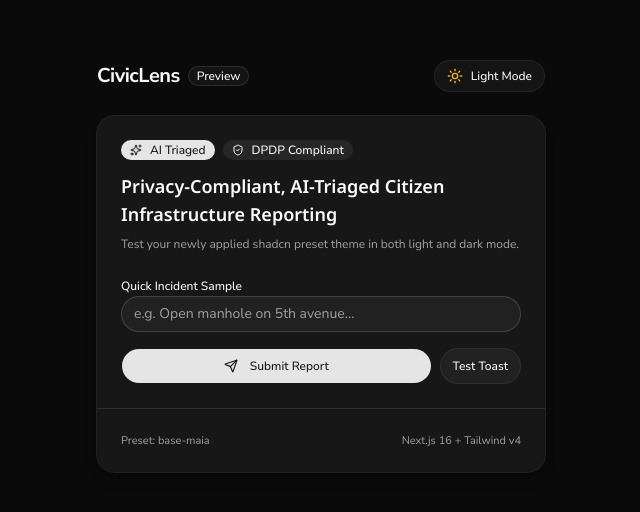
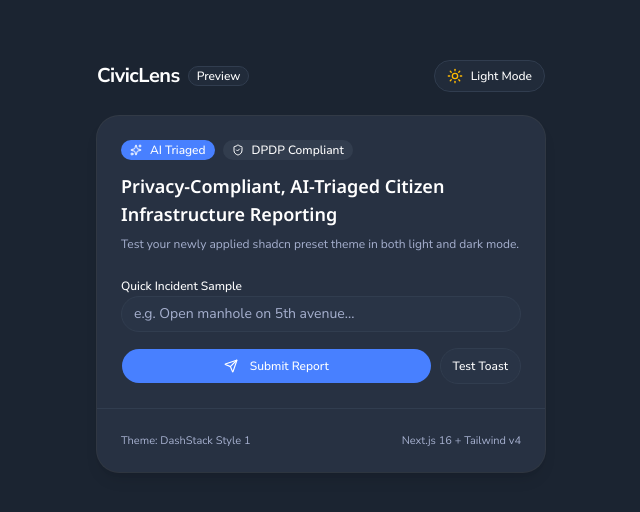
Before and after one commit to Ankit-Kum-ar/civiclens, a Next.js app: page / in a window 1280 px wide. Shown: the part 134-646 px from the top of the page, without its empty margins (319-959 px from the left). Built offline with nearby package versions, Linux system fonts and the light colour scheme.

Commit message:
feat: add global styles and landing page component with theme support

```diff
--- a/src/app/globals.css
+++ b/src/app/globals.css
@@ -39,82 +39,88 @@
   --color-popover: var(--popover);
   --color-card-foreground: var(--card-foreground);
   --color-card: var(--card);
-  --radius-sm: calc(var(--radius) * 0.6);
-  --radius-md: calc(var(--radius) * 0.8);
+  --radius-sm: calc(var(--radius) * 0.5);
+  --radius-md: calc(var(--radius) * 0.7);
   --radius-lg: var(--radius);
-  --radius-xl: calc(var(--radius) * 1.4);
-  --radius-2xl: calc(var(--radius) * 1.8);
-  --radius-3xl: calc(var(--radius) * 2.2);
-  --radius-4xl: calc(var(--radius) * 2.6);
+  --radius-xl: calc(var(--radius) * 1.3);
+  --radius-2xl: calc(var(--radius) * 1.6);
+  --radius-3xl: calc(var(--radius) * 2.0);
+  --radius-4xl: calc(var(--radius) * 2.5);
 }
 
+/* ==========================================================================
+   1. DashStack Light Style 1 (:root)
+   ========================================================================== */
 :root {
-  --card: oklch(1 0 0);
-  --card-foreground: oklch(0.145 0 0);
-  --popover: oklch(1 0 0);
-  --popover-foreground: oklch(0.145 0 0);
-  --primary: oklch(0.205 0 0);
-  --primary-foreground: oklch(0.985 0 0);
-  --secondary: oklch(0.97 0 0);
-  --secondary-foreground: oklch(0.205 0 0);
-  --muted: oklch(0.97 0 0);
-  --muted-foreground: oklch(0.556 0 0);
-  --accent: oklch(0.97 0 0);
-  --accent-foreground: oklch(0.205 0 0);
-  --destructive: oklch(0.577 0.245 27.325);
-  --border: oklch(0.922 0 0);
-  --input: oklch(0.922 0 0);
-  --ring: oklch(0.708 0 0);
-  --chart-1: oklch(0.87 0 0);
-  --chart-2: oklch(0.556 0 0);
-  --chart-3: oklch(0.439 0 0);
-  --chart-4: oklch(0.371 0 0);
-  --chart-5: oklch(0.269 0 0);
-  --radius: 0.625rem;
-  --sidebar: oklch(0.985 0 0);
-  --sidebar-foreground: oklch(0.145 0 0);
-  --sidebar-primary: oklch(0.205 0 0);
-  --sidebar-primary-foreground: oklch(0.985 0 0);
-  --sidebar-accent: oklch(0.97 0 0);
-  --sidebar-accent-foreground: oklch(0.205 0 0);
-  --sidebar-border: oklch(0.922 0 0);
-  --sidebar-ring: oklch(0.708 0 0);
-  --background: oklch(1 0 0);
-  --foreground: oklch(0.145 0 0);
+  --background: #F5F6FA;
+  --foreground: #202224;
+  --card: #FFFFFF;
+  --card-foreground: #202224;
+  --popover: #FFFFFF;
+  --popover-foreground: #202224;
+  --primary: #4880FF;
+  --primary-foreground: #FFFFFF;
+  --secondary: #F1F4F9;
+  --secondary-foreground: #202224;
+  --muted: #ECEEF7;
+  --muted-foreground: #737791;
+  --accent: #F1F4F9;
+  --accent-foreground: #4880FF;
+  --destructive: #EF3826;
+  --border: #E0E0E0;
+  --input: #E0E0E0;
+  --ring: #4880FF;
+  --radius: 0.875rem; /* 14px DashStack card radius */
+  --sidebar: #FFFFFF;
+  --sidebar-foreground: #202224;
+  --sidebar-primary: #4880FF;
+  --sidebar-primary-foreground: #FFFFFF;
+  --sidebar-accent: #F1F4F9;
+  --sidebar-accent-foreground: #4880FF;
+  --sidebar-border: #E0E0E0;
+  --sidebar-ring: #4880FF;
+  --chart-1: #4880FF;
+  --chart-2: #00B69B;
+  --chart-3: #FF9F43;
+  --chart-4: #EF3826;
+  --chart-5: #6226EF;
 }
 
+/* ==========================================================================
+   2. DashStack Dark Style 1 (.dark)
+   ========================================================================== */
 .dark {
-  --background: oklch(0.145 0 0);
-  --foreground: oklch(0.985 0 0);
-  --card: oklch(0.205 0 0);
-  --card-foreground: oklch(0.985 0 0);
-  --popover: oklch(0.205 0 0);
-  --popover-foreground: oklch(0.985 0 0);
-  --primary: oklch(0.922 0 0);
-  --primary-foreground: oklch(0.205 0 0);
-  --secondary: oklch(0.269 0 0);
-  --secondary-foreground: oklch(0.985 0 0);
-  --muted: oklch(0.269 0 0);
-  --muted-foreground: oklch(0.708 0 0);
-  --accent: oklch(0.269 0 0);
-  --accent-foreground: oklch(0.985 0 0);
-  --destructive: oklch(0.704 0.191 22.216);
-  --border: oklch(1 0 0 / 10%);
-  --input: oklch(1 0 0 / 15%);
-  --ring: oklch(0.556 0 0);
-  --chart-1: oklch(0.87 0 0);
-  --chart-2: oklch(0.556 0 0);
-  --chart-3: oklch(0.439 0 0);
-  --chart-4: oklch(0.371 0 0);
-  --chart-5: oklch(0.269 0 0);
-  --sidebar: oklch(0.205 0 0);
-  --sidebar-foreground: oklch(0.985 0 0);
-  --sidebar-primary: oklch(0.488 0.243 264.376);
-  --sidebar-primary-foreground: oklch(0.985 0 0);
-  --sidebar-accent: oklch(0.269 0 0);
-  --sidebar-accent-foreground: oklch(0.985 0 0);
-  --sidebar-border: oklch(1 0 0 / 10%);
-  --sidebar-ring: oklch(0.556 0 0);
+  --background: #1B2431;
+  --foreground: #FFFFFF;
+  --card: #273142;
+  --card-foreground: #FFFFFF;
+  --popover: #273142;
+  --popover-foreground: #FFFFFF;
+  --primary: #4880FF;
+  --primary-foreground: #FFFFFF;
+  --secondary: #323D4E;
+  --secondary-foreground: #FFFFFF;
+  --muted: #323D4E;
+  --muted-foreground: #A6B0CF;
+  --accent: #323D4E;
+  --accent-foreground: #4880FF;
+  --destructive: #EF3826;
+  --border: #313D4F;
+  --input: #313D4F;
+  --ring: #4880FF;
+  --sidebar: #273142;
+  --sidebar-foreground: #FFFFFF;
+  --sidebar-primary: #4880FF;
+  --sidebar-primary-foreground: #FFFFFF;
+  --sidebar-accent: #323D4E;
+  --sidebar-accent-foreground: #4880FF;
+  --sidebar-border: #313D4F;
+  --sidebar-ring: #4880FF;
+  --chart-1: #4880FF;
+  --chart-2: #00B69B;
+  --chart-3: #FF9F43;
+  --chart-4: #EF3826;
+  --chart-5: #6226EF;
 }
 
 @layer base {
@@ -122,9 +128,9 @@
     @apply border-border outline-ring/50;
   }
   body {
-    @apply bg-background text-foreground;
+    @apply bg-background text-foreground font-sans antialiased;
   }
-  html {
-    @apply font-sans;
+  h1, h2, h3, h4, h5, h6 {
+    @apply font-heading tracking-tight;
   }
 }
--- a/src/app/page.tsx
+++ b/src/app/page.tsx
@@ -118,7 +118,7 @@ export default function Home() {
           </CardContent>
 
           <CardFooter className="border-t border-border pt-3 text-[11px] text-muted-foreground flex justify-between">
-            <span>Preset: base-maia</span>
+            <span>Theme: DashStack Style 1</span>
             <span>Next.js 16 + Tailwind v4</span>
           </CardFooter>
         </Card>
```
